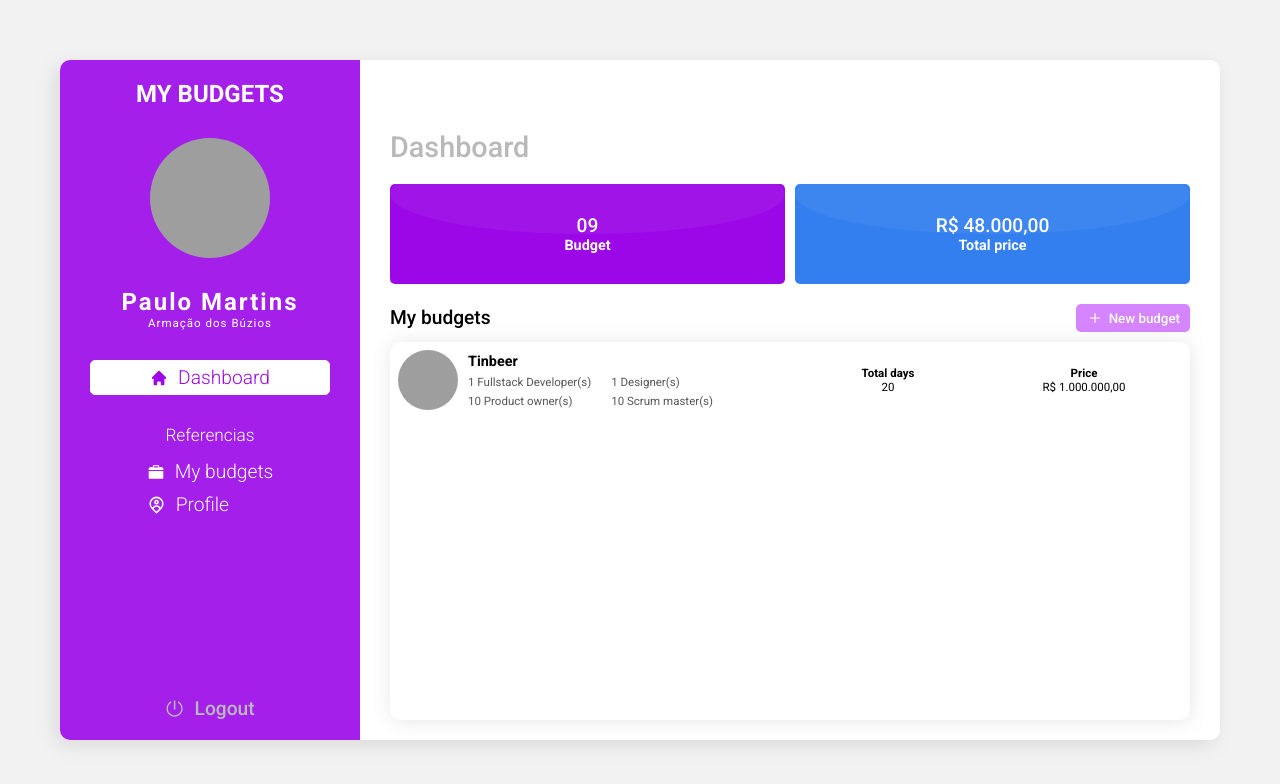
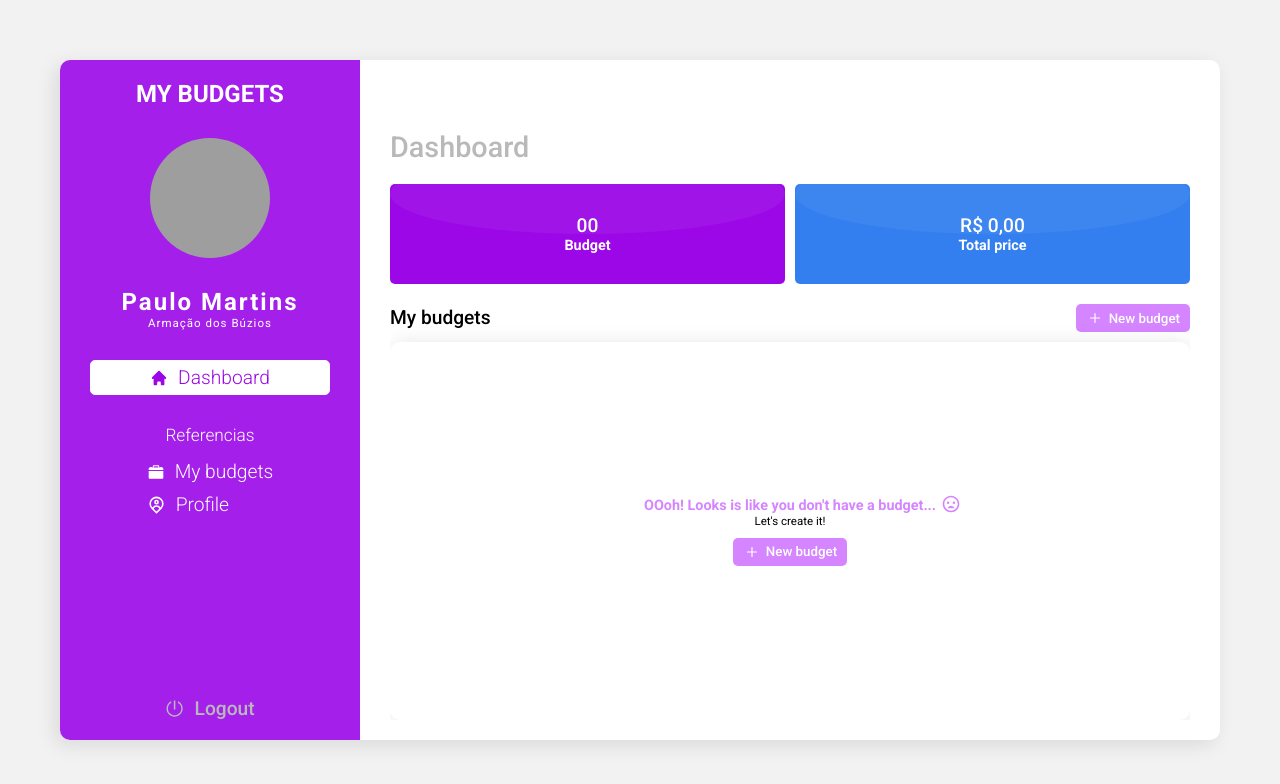
Before and after one commit to martins20/Mybudgets-Frontend, a React (Create React App) app: page /dashboard in a window 1280 px wide. Shown: the top 784 px of the page. Built offline with nearby package versions, Linux system fonts and the light colour scheme; grey boxes are pictures that could not be loaded.

Commit message:
Style: Finish style of dashboard

```diff
--- a/src/components/BudgetListContainer/styles.ts
+++ /dev/null
@@ -1,5 +0,0 @@
-import styled from 'styled-components';
-
-export const Container = styled.div`
-
-`;
--- a/src/components/BudgetsListContainer/index.tsx
+++ b/src/components/BudgetsListContainer/index.tsx
@@ -1,21 +1,35 @@
 import React from "react";
+import IBudgetDTO from "../../dtos/IBudgetDTO";
 
 import Budget from "../Budget";
+import NoBudgetMessage from "../NoBudgetMessage";
 
 import { Container } from "./styles";
 
-const BudgetsListContainer: React.FC = () => {
+interface BudgetsListContainerProps {
+  budgets: IBudgetDTO[];
+}
+
+const BudgetsListContainer: React.FC<BudgetsListContainerProps> = ({
+  budgets,
+}) => {
   return (
     <Container>
-      <Budget
-        budget_price={1000000}
-        designer_quantity={1}
-        dev_quantity={1}
-        name="Tinbeer"
-        min_day={20}
-        po_quantity={10}
-        sm_quantity={10}
-      />
+      {budgets.length ? (
+        budgets.map((budget) => (
+          <Budget
+            budget_price={budget.budget_price}
+            designer_quantity={budget.designer_quantity}
+            dev_quantity={budget.dev_quantity}
+            name={budget.name}
+            min_day={budget.min_day}
+            po_quantity={budget.po_quantity}
+            sm_quantity={budget.sm_quantity}
+          />
+        ))
+      ) : (
+        <NoBudgetMessage />
+      )}
     </Container>
   );
 };
--- a/src/components/DashboardContainer/index.tsx
+++ b/src/components/DashboardContainer/index.tsx
@@ -1,4 +1,4 @@
-import React from "react";
+import React, { useCallback } from "react";
 
 import { NewIcon } from "../../styles/icons";
 
@@ -15,6 +15,15 @@ interface DashboardContainerProps {
 }
 
 const DashboardContainer: React.FC<DashboardContainerProps> = ({ budgets }) => {
+  const handleSumTotalOfBudgetPrice = useCallback(() => {
+    const totalPrice = budgets.reduce(
+      (accumulator, budget) => accumulator + budget.budget_price,
+      0
+    );
+
+    return totalPrice;
+  }, [budgets]);
+
   return (
     <Container>
       <DashboardHeader isDropdownToggled={false} />
@@ -23,8 +32,11 @@ const DashboardContainer: React.FC<DashboardContainerProps> = ({ budgets }) => {
         <h2>Dashboard</h2>
 
         <div>
-          <InfoCard quantity={9} type="Budget" />
-          <InfoCard quantity={48000} type="Total price" />
+          <InfoCard quantity={budgets.length} type="Budget" />
+          <InfoCard
+            quantity={handleSumTotalOfBudgetPrice()}
+            type="Total price"
+          />
         </div>
       </Header>
 
@@ -37,7 +49,7 @@ const DashboardContainer: React.FC<DashboardContainerProps> = ({ budgets }) => {
           </button>
         </header>
 
-        <BudgetsListContainer />
+        <BudgetsListContainer budgets={budgets} />
       </Main>
     </Container>
   );
--- a/src/components/DashboardContainer/styles.ts
+++ b/src/components/DashboardContainer/styles.ts
@@ -51,6 +51,7 @@ export const Main = styled.main`
   display: flex;
   flex-direction: column;
   flex: 1;
+  overflow: hidden;
   width: 100%;
 
   margin-top: 20px;
--- a/src/components/InfoCard/index.tsx
+++ b/src/components/InfoCard/index.tsx
@@ -10,12 +10,9 @@ interface InforCardProps {
 }
 
 const InfoCard: React.FC<InforCardProps> = ({ quantity, type }) => {
-  const handleParseValue = useCallback(
-    (value: number) => {
-      return value < 10 ? `0${value}` : value;
-    },
-    [quantity]
-  );
+  const handleParseValue = useCallback((value: number) => {
+    return value < 10 ? `0${value}` : value;
+  }, []);
 
   return (
     <Container type={type}>
--- a/src/pages/Dashboard/index.tsx
+++ b/src/pages/Dashboard/index.tsx
@@ -2,15 +2,21 @@ import React, { useEffect, useState } from "react";
 
 import DashboardContainer from "../../components/DashboardContainer";
 import LeftSideBar from "../../components/LeftSideBar";
+import IBudgetDTO from "../../dtos/IBudgetDTO";
 
 import { Container, Main } from "./styles";
 
 const Dashboard: React.FC = () => {
+  const [budgets, setBudgets] = useState<IBudgetDTO[]>([]);
+
+  // Make Request
+  useEffect(() => {}, []);
+
   return (
     <Container>
       <Main>
         <LeftSideBar />
-        <DashboardContainer budgets={[]} />
+        <DashboardContainer budgets={budgets} />
       </Main>
     </Container>
   );
```
Also changed, not shown: src/components/BudgetListContainer/index.tsx (deleted, +0 -13 lines).
